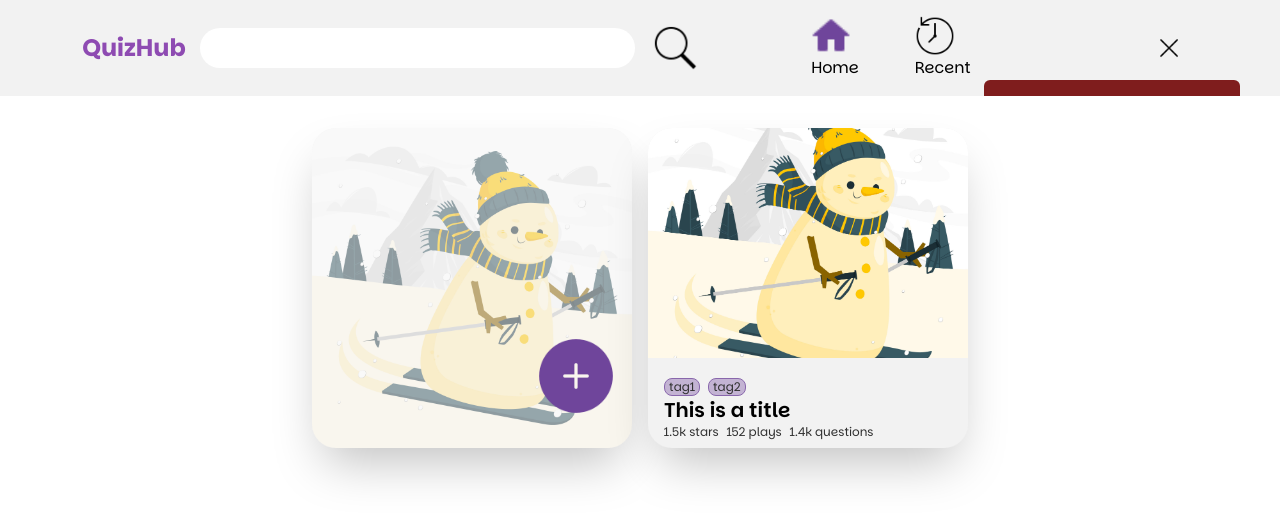
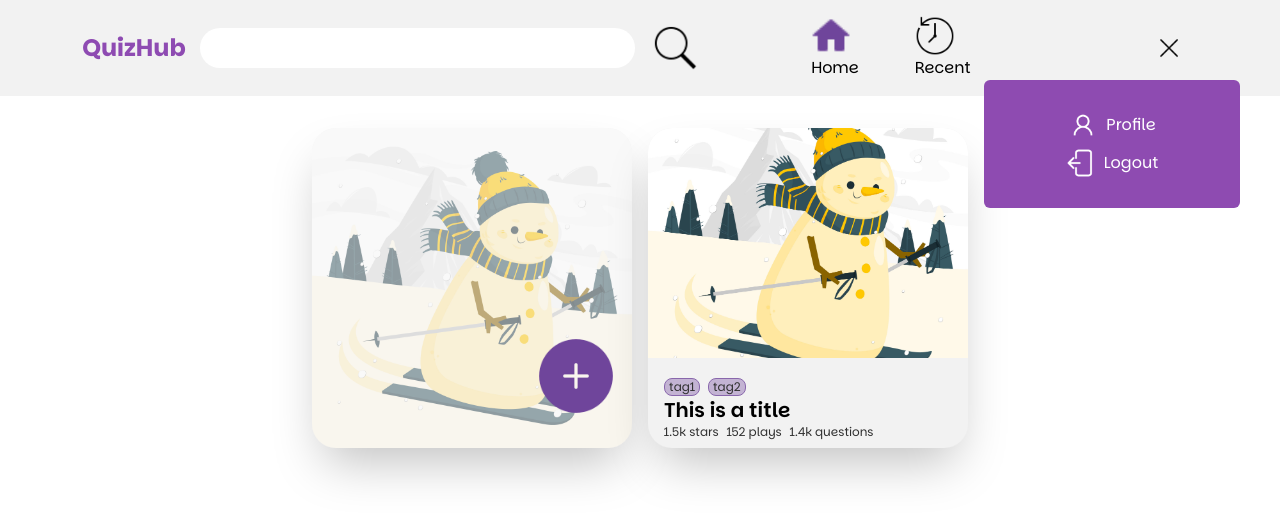
Before and after one commit to khadkaankit85/QuizHub, a Next.js app: page /dashboard in a window 1280 px wide. Both pictures are taken after a click on the button 1173 px from the left and 48 px from the top of the page. Shown: the top 520 px of the page. Built offline with nearby package versions, Linux system fonts and the light colour scheme.

Commit message:
navbutton options part created

```diff
--- a/src/app/components/dashboardNavbar/Navbar.module.css
+++ b/src/app/components/dashboardNavbar/Navbar.module.css
@@ -43,13 +43,17 @@
   @apply flex items-center justify-center hover:hidden hover:border-b-[#6F459B] hover:border-b h-10 text-xl;
 }
 .profilediv {
-  @apply absolute right-10 top-20 flex items-center justify-center gap-2 bg-red-900 w-64 h-32 rounded-md text-white;
+  @apply z-[10000] fixed right-10 top-20 flex items-center flex-col justify-center gap-2 bg-[#8e4bb1] w-64 h-32 rounded-md text-white;
 }
+.profilediv > a {
+  @apply flex items-center justify-center gap-2;
+}
+
 /* to animate profile section */
 
 @keyframes popFromTopRight {
   0% {
-    transform: scale(0.5) translate(50%, -50%);
+    transform: scale(0.5);
     opacity: 0;
   }
   100% {
@@ -59,5 +63,5 @@
 }
 
 .popin {
-  animation: popFromTopRight 0.5s ease-out forwards;
+  animation: popFromTopRight 0.1s ease-out forwards;
 }
--- a/src/app/components/dashboardNavbar/Navbar.tsx
+++ b/src/app/components/dashboardNavbar/Navbar.tsx
@@ -88,12 +88,30 @@ export default function Navbar() {
             width={40}
             height={40}
             alt="navbutton"
-            objectFit="cover"
           />
         </button>
       </div>
       {showProfile && (
-        <div className={`${styles.profilediv} ${styles.popin}`}> </div>
+        <div className={`${styles.profilediv} ${styles.popin}`}>
+          <Link href="/dashboard/profile">
+            <Image
+              src="/images/profile.png"
+              alt="profile"
+              width={30}
+              height={30}
+            />
+            Profile
+          </Link>
+          <Link href="/">
+            <Image
+              src="/images/logout.png"
+              alt="profile"
+              width={30}
+              height={30}
+            />
+            Logout
+          </Link>
+        </div>
       )}
     </nav>
   );
```
Also changed, not shown: public/images/logout.png (added), public/images/profile.png (added).
